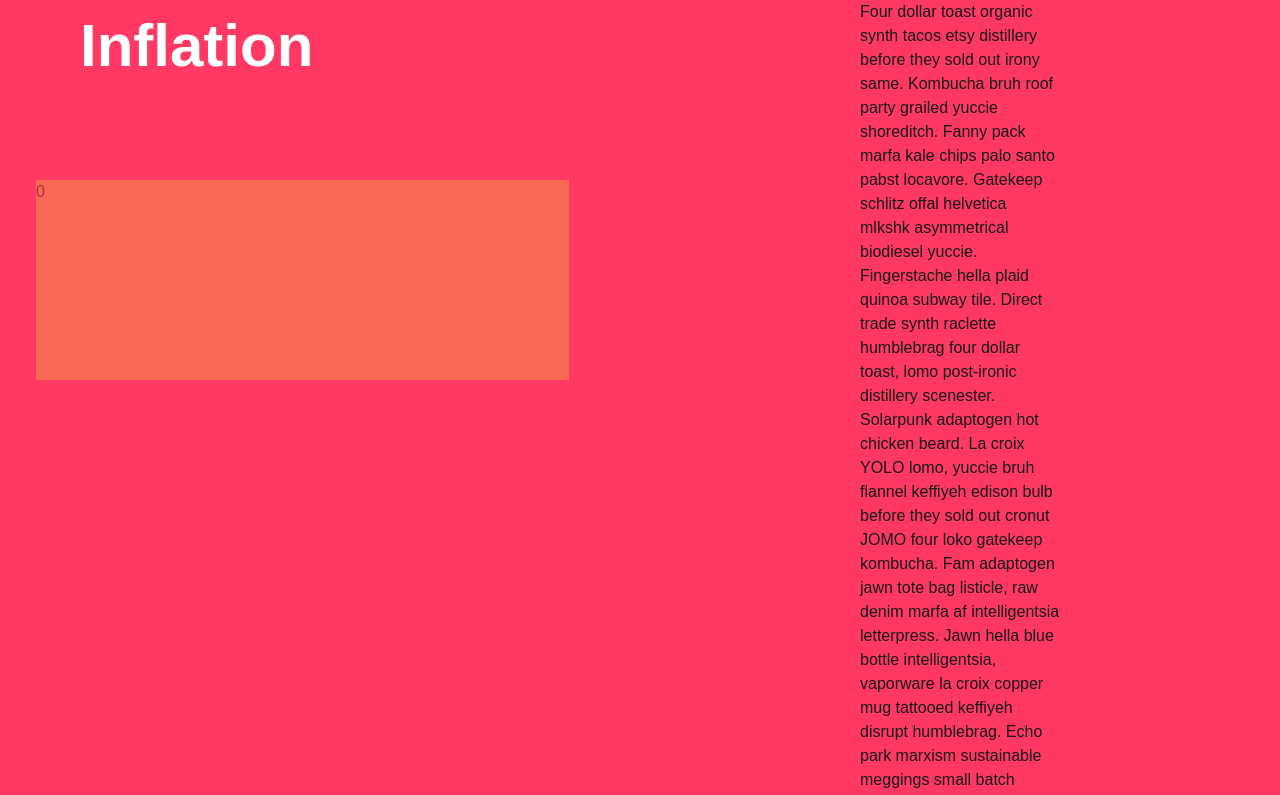
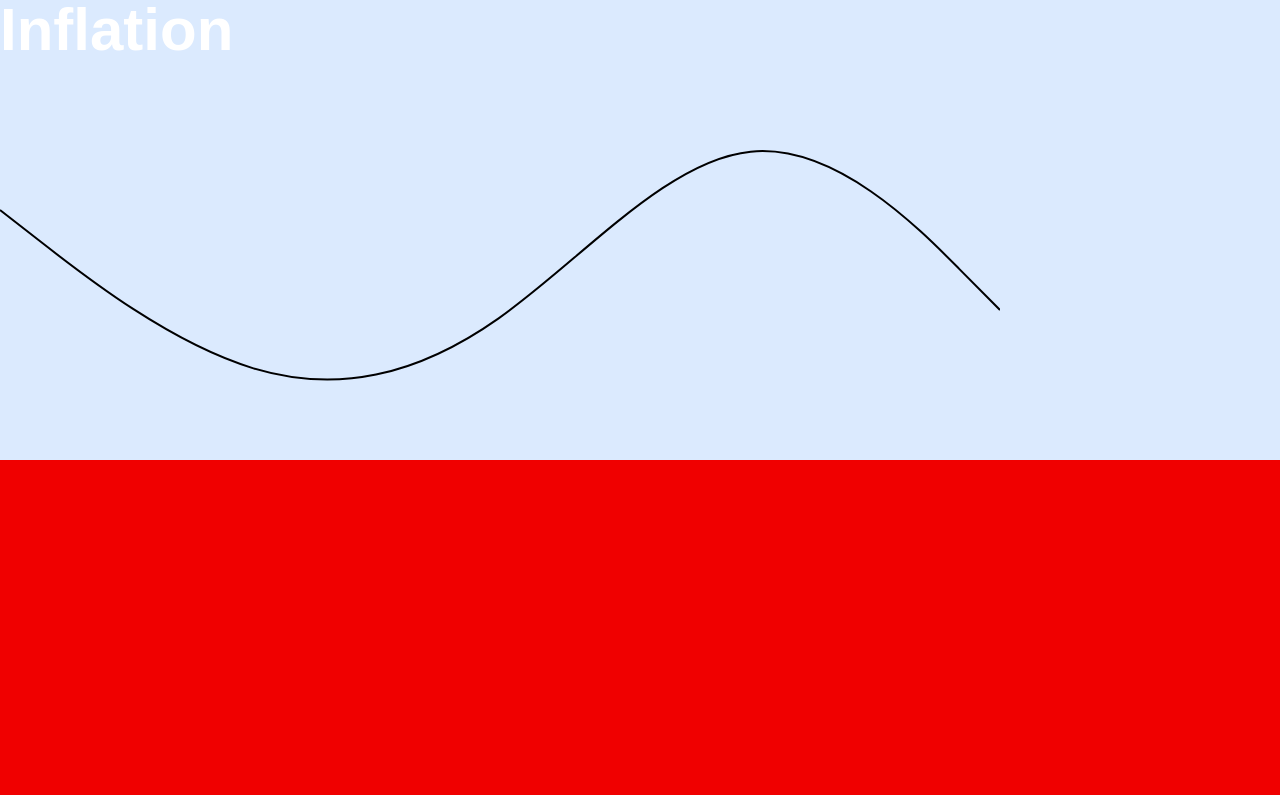
Before and after one commit to bklosk/istheeconomygood, a Next.js app in the folder economy/: page / in a window 1280 px wide. Shown: the top 795 px of the page. Built offline with nearby package versions, Linux system fonts and the light colour scheme.

Commit message:
Refactor inflation components and add D3 dependencies for data visualization

```diff
--- a/economy/src/app/components/inflation/inflation_graph.tsx
+++ b/economy/src/app/components/inflation/inflation_graph.tsx
@@ -1,17 +1,51 @@
-// import { LinePath } from "@visx/shape";
-import { motion } from "motion/react";
+import React from "react";
+import { line } from "d3-shape";
+import { scaleTime, scaleLinear } from "@visx/scale";
+import { motion, useTransform } from "motion/react";
+import { extent, max } from "d3-array";
+import * as d3 from "d3";
 
-export function InflationGraph({ scrollY }) {
+// Sample data
+const data = [
+  { date: new Date(2020, 0, 1), value: 50 },
+  { date: new Date(2020, 1, 1), value: 10 },
+  { date: new Date(2020, 2, 1), value: 20 },
+  { date: new Date(2020, 3, 1), value: 80 },
+  { date: new Date(2020, 4, 1), value: 30 },
+];
+
+// Accessors
+const getX = (d: { date: Date; value: number }) => d.date;
+const getY = (d: { date: Date; value: number }) => d.value;
+
+// Scales
+const xScale = scaleTime({
+  domain: extent(data, getX) as [Date, Date],
+  range: [0, 1000],
+});
+const yScale = scaleLinear({
+  domain: [0, max(data, getY) || 100],
+  range: [400, 0],
+});
+
+export default function InflationGraph({ scrollYProgress }) {
+  const scroll = useTransform(() => Math.abs(scrollYProgress.get()) * 20);
+
   return (
-    <motion.div
-      className="sticky opacity-35 md:top-36 top-12 w-5/6 h-[200px] ml-9 bg-[#EAC435] md:mt-[120px] mt-18"
-      initial={{ scale: 0 }}
-      animate={{
-        scale: 1,
-        transition: { duration: 1.2, delay: 3, ease: "easeInOut" },
-      }}
-    >
-      <motion.h1>{scrollY}</motion.h1>
-    </motion.div>
+    <svg width={1000} height={400}>
+      <motion.path
+        d={
+          line<{ date: Date; value: number }>()
+            .curve(d3.curveBasis) // Adding a curve to the line
+            .x((d) => xScale(getX(d)) ?? 0)
+            .y((d) => yScale(getY(d)) ?? 0)(data) || ""
+        }
+        stroke="black"
+        strokeWidth={2}
+        fill="none"
+        initial={{ pathLength: 0 }}
+        pathLength={scroll}
+      />
+    </svg>
   );
 }
--- a/economy/src/app/components/inflation/inflation_title.tsx
+++ b/economy/src/app/components/inflation/inflation_title.tsx
@@ -3,7 +3,6 @@ import { motion } from "motion/react";
 export function InflationTitle() {
   return (
     <motion.div
-      className="sticky md:top-4 top-2 md:ml-20 ml-4"
       initial={{ y: 500 }}
       animate={{
         y: 0,
--- a/economy/src/app/page.tsx
+++ b/economy/src/app/page.tsx
@@ -1,57 +1,32 @@
 "use client";
 
-import { AnimatePresence, useScroll, motion } from "motion/react";
-import { InflationGraph } from "./components/inflation/inflation_graph";
+import { AnimatePresence, motion } from "motion/react";
 import { InflationTitle } from "./components/inflation/inflation_title";
+import InflationGraph from "./components/inflation/inflation_graph";
+import { useScroll } from "motion/react";
+import { useTransform } from "motion/react";
 
 export default function Page() {
-  interface Color {
-    value: string;
-  }
-  const background_color: Color = { value: "#ff3864" };
-  const { scrollY } = useScroll();
+  const { scrollYProgress } = useScroll();
+  const background_color = useTransform(
+    scrollYProgress,
+    [0, 0.4, 0.5, 1],
+    ["#f00000", "#f00000", "#1e293b", "#0f0111"]
+  );
 
   return (
     <AnimatePresence>
-      <main
-        className="w-screen h-[2000px] bg-[var(--background-color)]"
-        style={
-          {
-            "--background-color": background_color.value,
-          } as React.CSSProperties
-        }
+      <motion.main
+        className="absolute w-screen h-[8000px]"
+        style={{ backgroundColor: background_color }}
       >
-        <div className="relative h-[900px] grid grid-cols-1 grid-rows-2 md:grid-cols-2 md:grid-rows-1">
-          <div>
+        <div className="relative h-[3000px]">
+          <div className="sticky top-0 bg-blue-100">
             <InflationTitle />
-            <InflationGraph scrollY={scrollY} />
+            <InflationGraph scrollYProgress={scrollYProgress} />
           </div>
-          <motion.div
-            className="sticky top-1/2 w-[200px] mx-auto"
-            initial={{ opacity: 0 }}
-            animate={{
-              opacity: 1,
-              transition: { delay: 4.5, duration: 0.2 },
-            }}
-          >
-            Four dollar toast organic synth tacos etsy distillery before they
-            sold out irony same. Kombucha bruh roof party grailed yuccie
-            shoreditch. Fanny pack marfa kale chips palo santo pabst locavore.
-            Gatekeep schlitz offal helvetica mlkshk asymmetrical biodiesel
-            yuccie. Fingerstache hella plaid quinoa subway tile. Direct trade
-            synth raclette humblebrag four dollar toast, lomo post-ironic
-            distillery scenester. Solarpunk adaptogen hot chicken beard. La
-            croix YOLO lomo, yuccie bruh flannel keffiyeh edison bulb before
-            they sold out cronut JOMO four loko gatekeep kombucha. Fam adaptogen
-            jawn tote bag listicle, raw denim marfa af intelligentsia
-            letterpress. Jawn hella blue bottle intelligentsia, vaporware la
-            croix copper mug tattooed keffiyeh disrupt humblebrag. Echo park
-            marxism sustainable meggings small batch disrupt. Big mood XOXO art
-            party readymade, post-ironic artisan chillwave JOMO marfa irony
-            pinterest man bun coloring book gochujang.
-          </motion.div>
         </div>
-      </main>
+      </motion.main>
     </AnimatePresence>
   );
 }
```
Also changed, not shown: economy/package.json (+8 -0 lines), 1 other file (tests, documents, lock files or other folders).
